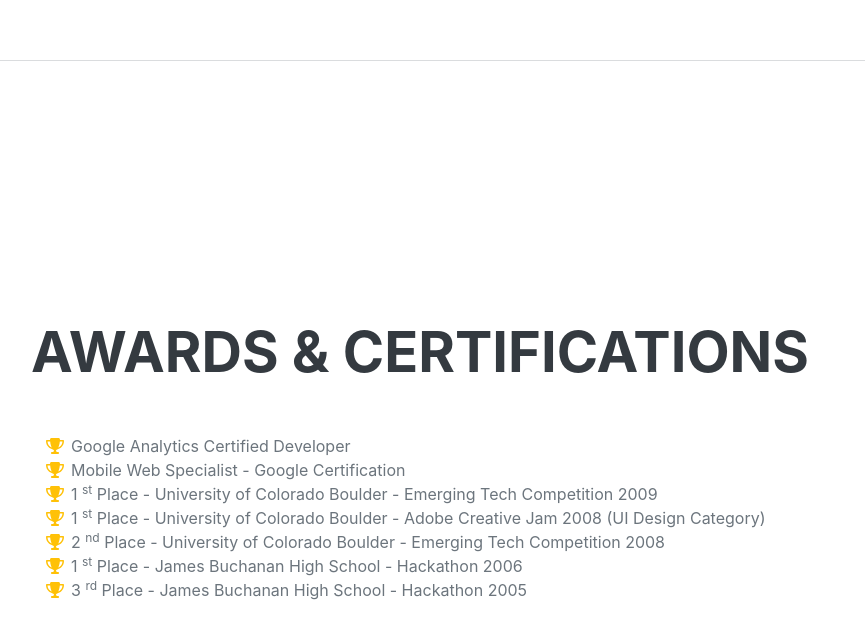
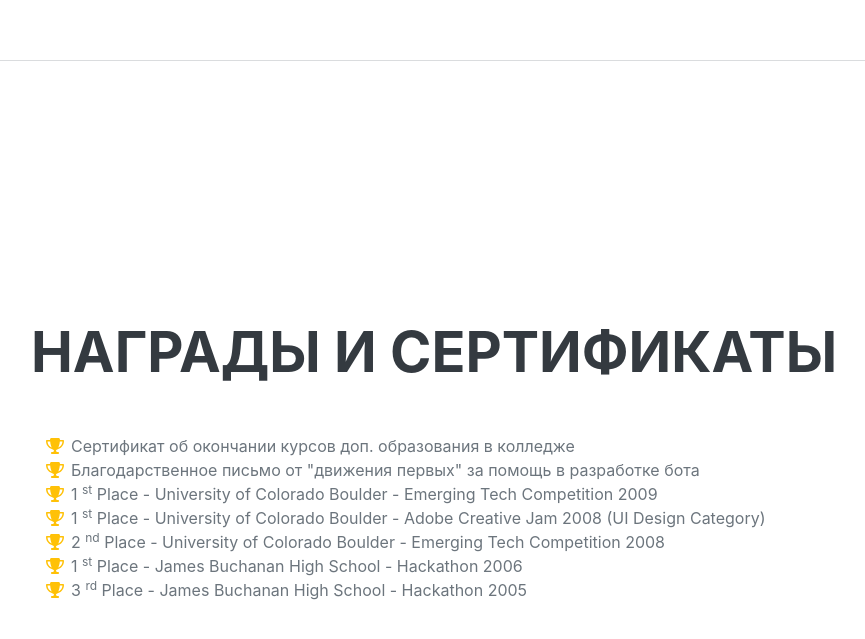
Before and after one commit to qwhltr/resume, a plain HTML site: page index.html in a window 1280 px wide. Shown: the part 4469-5108 px from the top of the page, without its empty margins (289-1154 px from the left). Drawn offline with nearby package versions, Linux system fonts and the light colour scheme; a web font is replaced by a local one.

Commit message:
Update index.html

```diff
--- a/index.html
+++ b/index.html
@@ -173,15 +173,15 @@
             <!-- Awards-->
             <section class="resume-section" id="awards">
                 <div class="resume-section-content">
-                    <h2 class="mb-5">Awards & Certifications</h2>
+                    <h2 class="mb-5">Награды и сертификаты</h2>
                     <ul class="fa-ul mb-0">
                         <li>
                             <span class="fa-li"><i class="fas fa-trophy text-warning"></i></span>
-                            Google Analytics Certified Developer
+                            Сертификат об окончании курсов доп. образования в колледже
                         </li>
                         <li>
                             <span class="fa-li"><i class="fas fa-trophy text-warning"></i></span>
-                            Mobile Web Specialist - Google Certification
+                            Благодарственное письмо от "движения первых" за помощь в разработке бота
                         </li>
                         <li>
                             <span class="fa-li"><i class="fas fa-trophy text-warning"></i></span>
```
